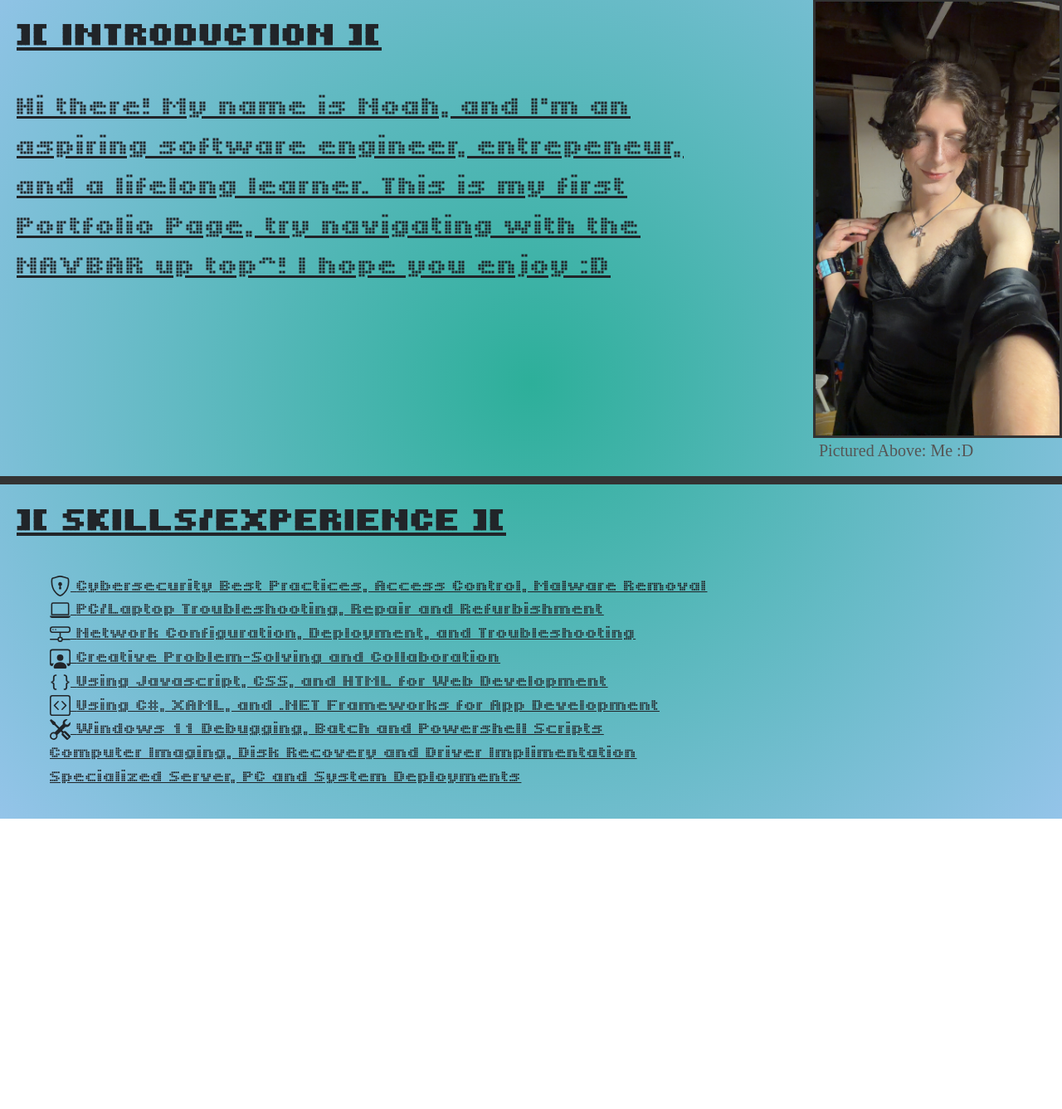
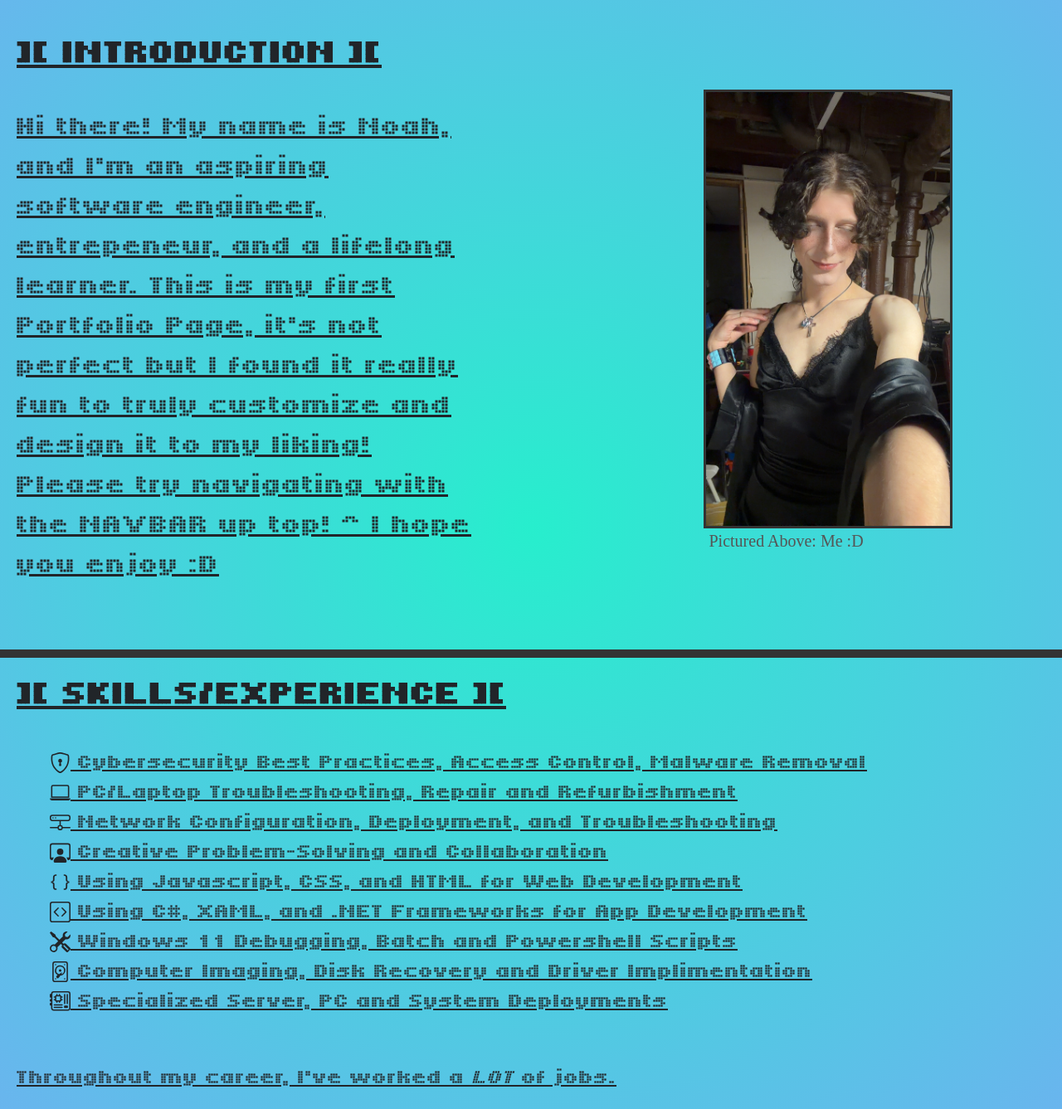
Before and after one commit to JinxMa311/Portfolio-Website, a plain HTML site: page index.html in a window 1280 px wide. Shown: the part 63-1400 px from the top of the page at 83% size. Before the commit the page ends 1050 px from the top, so only its background shows below. Drawn offline with nearby package versions, Linux system fonts and the light colour scheme; a web font is replaced by a local one.

Commit message:
More Edits to layout

```diff
--- a/index.html
+++ b/index.html
@@ -39,13 +39,16 @@
 </nav>
 <!--INTRODUCTION/HOME PAGE SEGMENT BEGINS-->
 <section id="Home">
-  <!--INTRODUCTION MAIN DIV-->
+  <!--INTRODUCTION MAIN TITLE DIV-->
+  <div class="INTRODUCTION-TITLE-TEXT">
+    <hr style="border: 0; height: 5px; background-color: transparent;">
+    <h1><strong>][ INTRODUCTION ][</strong></h1>
+  </div>
+  <!--INTRODUCTION MAIN CONTAINER DIV-->
   <div class="INTRODUCTION-CONTAINER">
     <!--INTRODUCTION TEXT DIV-->
-    <div class="INTRODUCTION-TEXT">
-      <h1><strong>][ INTRODUCTION ][</strong></h1>
-      <hr style="border: 0; height: 5px; background-color: transparent;">
-      <p>Hi there! My name is Noah, and I'm an aspiring software engineer, entrepeneur, and a lifelong learner. This is my first Portfolio Page, try navigating with the NAVBAR up top^! I hope you enjoy :D</p>
+    <div class="INTRODUCTION-PARAGRAPH-TEXT">
+      <p>Hi there! My name is Noah, and I'm an aspiring software engineer, entrepeneur, and a lifelong learner. This is my first Portfolio Page, it's not perfect but I found it really fun to truly customize and design it to my liking! Please try navigating with the NAVBAR up top! ^ I hope you enjoy :D</p>
     </div>
     <!--INTRODUCTION IMAGE DIV-->
     <div class="INTRODUCTION-IMAGE-FIGURE">
@@ -67,7 +70,8 @@
   <hr style="border: 0; height: 10px; background-color: #333;">
   <!--SKILLS/EXPERIENCE SEGMENT BEGINS-->
   <section id="Skills">
-    <div class="SKILLS-TEXT">
+    <!--SKILLS MAIN TITLE DIV-->
+    <div class="SKILLS-TITLE-TEXT">
       <h1><strong>][ SKILLS/EXPERIENCE ][</strong></h1>
     </div>
     <div class="SKILLS-CONTAINER">
@@ -119,8 +123,21 @@
             </svg>
             <span>Windows 11 Debugging, Batch and Powershell Scripts</span>
           </li>
-          <li>Computer Imaging, Disk Recovery and Driver Implimentation</li>
-          <li>Specialized Server, PC and System Deployments</li>
+          <li>
+            <svg xmlns="http://www.w3.org/2000/svg" width="25" height="25" fill="currentColor" class="bi bi-device-hdd" viewBox="0 0 16 16">
+              <path d="M12 2.5a.5.5 0 1 1-1 0 .5.5 0 0 1 1 0m0 11a.5.5 0 1 1-1 0 .5.5 0 0 1 1 0m-7.5.5a.5.5 0 1 0 0-1 .5.5 0 0 0 0 1M5 2.5a.5.5 0 1 1-1 0 .5.5 0 0 1 1 0M8 8a1 1 0 1 0 0-2 1 1 0 0 0 0 2"/>
+              <path d="M12 7a4 4 0 0 1-3.937 4c-.537.813-1.02 1.515-1.181 1.677a1.102 1.102 0 0 1-1.56-1.559c.1-.098.396-.314.795-.588A4 4 0 0 1 8 3a4 4 0 0 1 4 4m-1 0a3 3 0 1 0-3.891 2.865c.667-.44 1.396-.91 1.955-1.268.224-.144.483.115.34.34l-.62.96A3 3 0 0 0 11 7"/>
+              <path d="M2 2a2 2 0 0 1 2-2h8a2 2 0 0 1 2 2v12a2 2 0 0 1-2 2H4a2 2 0 0 1-2-2zm2-1a1 1 0 0 0-1 1v12a1 1 0 0 0 1 1h8a1 1 0 0 0 1-1V2a1 1 0 0 0-1-1z"/>
+            </svg>
+            <span>Computer Imaging, Disk Recovery and Driver Implimentation</span>
+          </li>
+          <li>
+            <svg xmlns="http://www.w3.org/2000/svg" width="25" height="25" fill="currentColor" class="bi bi-motherboard" viewBox="0 0 16 16">
+              <path d="M11.5 2a.5.5 0 0 1 .5.5v7a.5.5 0 0 1-1 0v-7a.5.5 0 0 1 .5-.5m2 0a.5.5 0 0 1 .5.5v7a.5.5 0 0 1-1 0v-7a.5.5 0 0 1 .5-.5m-10 8a.5.5 0 0 0 0 1h6a.5.5 0 0 0 0-1zm0 2a.5.5 0 0 0 0 1h6a.5.5 0 0 0 0-1zM5 3a1 1 0 0 0-1 1h-.5a.5.5 0 0 0 0 1H4v1h-.5a.5.5 0 0 0 0 1H4a1 1 0 0 0 1 1v.5a.5.5 0 0 0 1 0V8h1v.5a.5.5 0 0 0 1 0V8a1 1 0 0 0 1-1h.5a.5.5 0 0 0 0-1H9V5h.5a.5.5 0 0 0 0-1H9a1 1 0 0 0-1-1v-.5a.5.5 0 0 0-1 0V3H6v-.5a.5.5 0 0 0-1 0zm0 1h3v3H5zm6.5 7a.5.5 0 0 0-.5.5v1a.5.5 0 0 0 .5.5h2a.5.5 0 0 0 .5-.5v-1a.5.5 0 0 0-.5-.5z"/>
+              <path d="M1 2a2 2 0 0 1 2-2h11a2 2 0 0 1 2 2v11a2 2 0 0 1-2 2H3a2 2 0 0 1-2-2v-2H.5a.5.5 0 0 1-.5-.5v-1A.5.5 0 0 1 .5 9H1V8H.5a.5.5 0 0 1-.5-.5v-1A.5.5 0 0 1 .5 6H1V5H.5a.5.5 0 0 1-.5-.5v-2A.5.5 0 0 1 .5 2zm1 11a1 1 0 0 0 1 1h11a1 1 0 0 0 1-1V2a1 1 0 0 0-1-1H3a1 1 0 0 0-1 1z"/>
+            </svg>
+            <span>Specialized Server, PC and System Deployments</span>
+          </li>
           <li></li>
           <li></li>
           <li></li>
@@ -128,6 +145,9 @@
         </ul>
       </div>
     </div>
+  <div class="EXPERIENCE-PARAGRAPH-TEXT">
+    <p>Throughout my career, I've worked a <i>LOT</i> of jobs. </p>
+  </div>
   </section>
     <!--MY JAVASCRIPT LINK (DEFERRED)-->
   <script src="script.js" defer></script>
--- a/styles.css
+++ b/styles.css
@@ -8,7 +8,7 @@
 }
 body {
     background: #eebeae;
-    background: radial-gradient(circle, rgb(45, 175, 154) 0%, rgb(148, 196, 233) 100%);
+    background: radial-gradient(circle, rgb(39, 238, 205) 0%, rgb(105, 181, 238) 100%);
 }
 .navbar-brand {
     font-family: 'Tiny5-1', sans-serif;
@@ -19,12 +19,23 @@ body {
 }
 .INTRODUCTION-CONTAINER {
     display: flex;
-    gap: 70px;
+    gap: 10px;
 }
 .INTRODUCTION-IMAGE-FIGURE {
     flex: 1;
+    display: flex;
+    margin-left: 100px;
+    margin-bottom: 100px;
 }
-.INTRODUCTION-TEXT {
+.INTRODUCTION-TITLE-TEXT {
+    font-family: 'Tiny5-2', sans-serif;
+    font-size: xx-large;
+    text-align: left;
+    margin: 20px;
+    text-decoration: underline;
+}
+.INTRODUCTION-PARAGRAPH-TEXT {
+    flex:1;
     font-family: 'Tiny5-2', sans-serif;
     font-size: xx-large;
     text-align: left;
@@ -35,7 +46,7 @@ body {
     display:flex;
     gap: 30px;
 }
-.SKILLS-TEXT {
+.SKILLS-TITLE-TEXT {
     font-family: 'Tiny5-2', sans-serif;
     font-size: xx-large;
     text-align: left;
@@ -48,8 +59,15 @@ body {
 .SKILLS-LIST-UNORDERED {
     flex:1;
     font-family: 'Tiny5-2', sans-serif;
-    font-size: larger;
+    font-size: x-large;
     text-align: left;
     margin: 20px;
     text-decoration: underline;
 }
+.EXPERIENCE-PARAGRAPH-TEXT {
+    font-family: 'Tiny5-2', sans-serif;
+    font-size: x-large;
+    text-align: left;
+    margin: 20px;
+    text-decoration: underline;
+}
```
